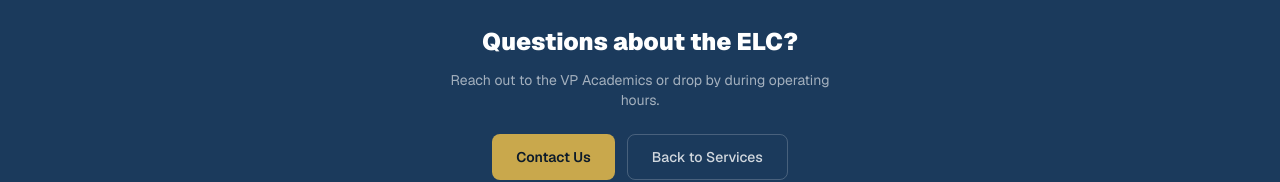
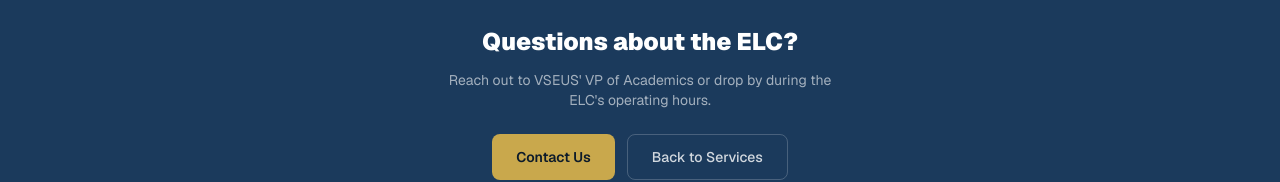
Before and after one commit to Mr-Slope/VSEUS-website, a Next.js app: page /elc in a window 1280 px wide. Shown: the part 1968-2150 px from the top of the page. Built offline with nearby package versions, Linux system fonts and the light colour scheme.

Commit message:
fix(content): update ELC CTA text and clarify README

```diff
--- a/src/app/elc/page.tsx
+++ b/src/app/elc/page.tsx
@@ -164,7 +164,7 @@ export default function ELCPage() {
       <section className="py-12 bg-navy-700 text-center">
         <h2 className="text-2xl font-black text-white mb-3">Questions about the ELC?</h2>
         <p className="text-white/60 text-sm mb-6 max-w-sm mx-auto">
-          Reach out to the VP Academics or drop by during operating hours.
+          Reach out to VSEUS&apos; VP of Academics or drop by during the ELC&apos;s operating hours.
         </p>
         <div className="flex flex-wrap justify-center gap-3">
           <Link
```
Also changed, not shown: 1 other file (tests, documents, lock files or other folders).
